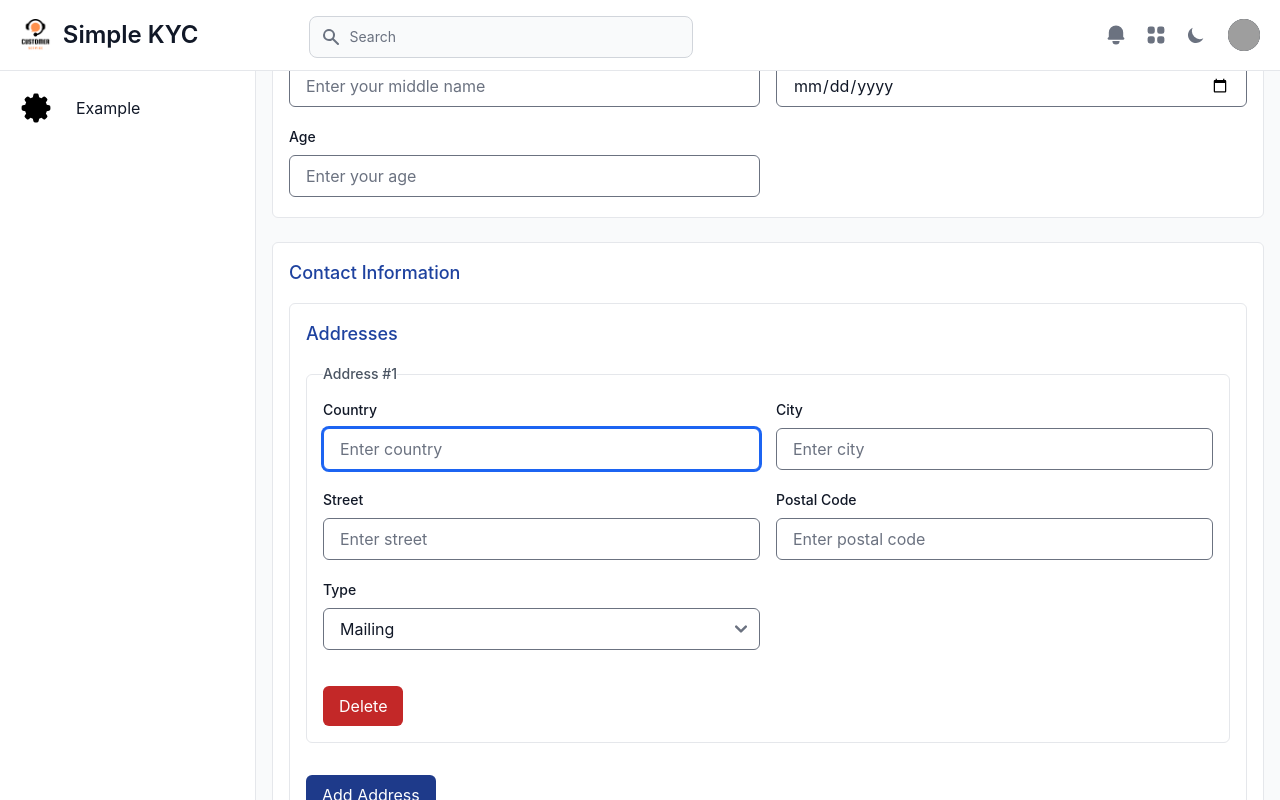
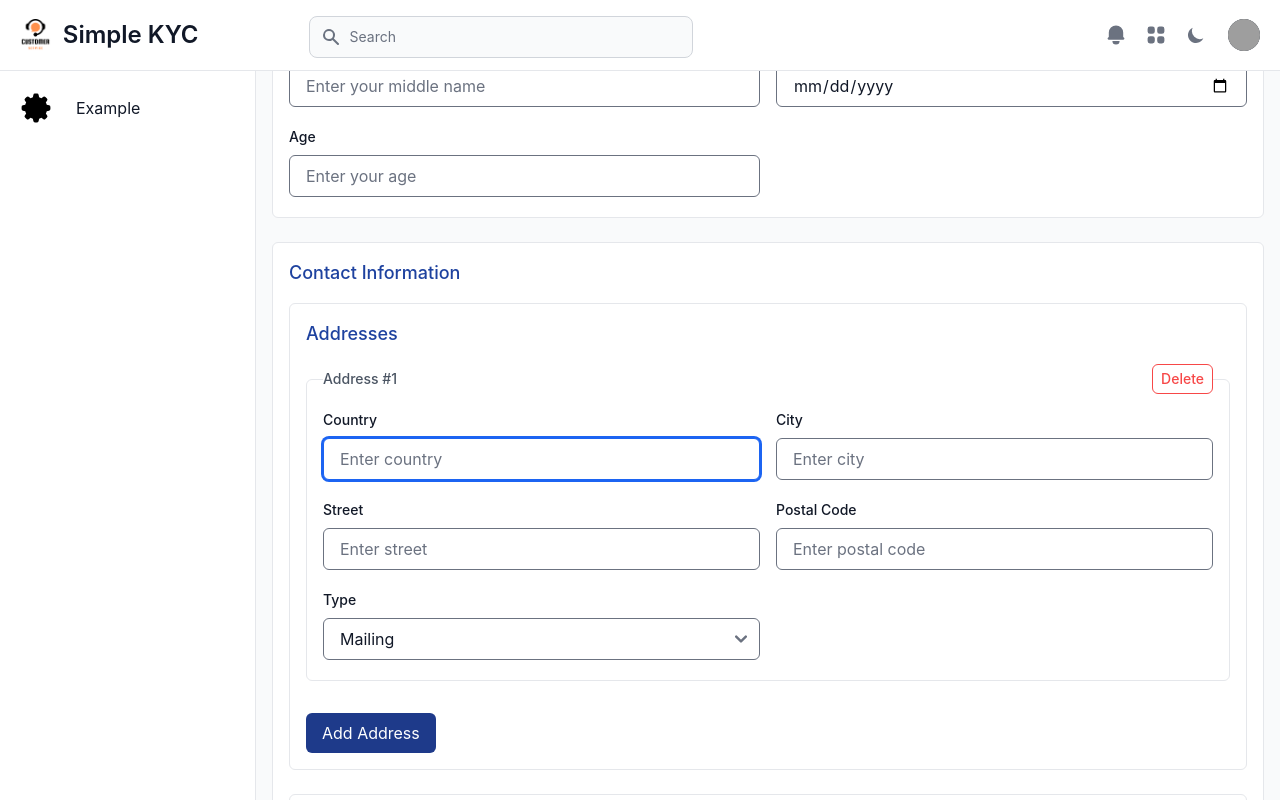
Before and after one commit to khanhduzz/simple-KYC, a React (Create React App) app: page /pages/user/1/pi in a window 1280 px wide. Both pictures are taken after typing "2020-01-15" into the empty fields and a click on the button "Add Address". Shown: the part 326-1126 px from the top of the page. Built offline with nearby package versions, Linux system fonts and the light colour scheme; grey boxes are pictures that could not be loaded.

Commit message:
small config for better view delete button

```diff
--- a/src/App.css
+++ b/src/App.css
@@ -1,7 +1,7 @@
 :root {
   --primary-color: #1e3a8a;
   --danger-color: #c32828;
-  --danger-second-color: #f77748;
+  --danger-second-color: #f74848;
   --secondary-color: #3b82f6;
   --background-color: #f1f5f9;
   --border-color: #e5e7eb;
@@ -16,12 +16,14 @@ body {
   color: #ffffff;
 }
 .btn-danger {
-  background-color: var(--danger-color);
-  color: #ffffff;
+  border: 1px solid var(--danger-second-color);
+  color: var(--danger-second-color);
 }
 
 .btn-danger:hover {
   background-color: var(--danger-second-color);
+  color: #fff;
+  border: 1px solid var(--danger-second-color);
 }
 .btn-primary:hover {
   background-color: var(--secondary-color);
--- a/src/pages/user/personal-information/components/AddressPanel.tsx
+++ b/src/pages/user/personal-information/components/AddressPanel.tsx
@@ -19,7 +19,23 @@ const AddressPanel: React.FC = () => {
 
             {fields.map((item, index) => (
                 <fieldset key={item.id} className="grid grid-cols-2 gap-4 border rounded-md p-4 mb-4">
-                    <legend className="text-sm font-medium text-gray-600 dark:text-gray-400">Address #{index + 1}</legend>
+                    {/* <legend className="text-sm font-medium text-gray-600 dark:text-gray-400">Address #{index + 1}</legend> */}
+                    <legend className="text-sm font-medium text-gray-600 dark:text-gray-400 flex justify-between w-full gap-2 items-center">
+                        <div>
+                            Address #{index + 1}
+                        </div>
+                        <div>
+                            <button
+                                type="button"
+                                onClick={() => remove(index)}
+                                className="btn-danger px-2 py-1 rounded-md"
+                            >
+                                Delete
+                            </button>
+                            <div className="col-span-3">
+                            </div>
+                        </div>
+                    </legend>
 
                     <div>
                         <label htmlFor={`${name}.${index}.country`} className="block text-sm font-medium">Country</label>
@@ -82,7 +98,7 @@ const AddressPanel: React.FC = () => {
                         <ErrorMessage errors={errors?.[name]?.[index]?.addressType?.message} />
                     </div>
 
-                    <div className="col-span-2">
+                    {/* <div className="col-span-2">
                         <button
                             type="button"
                             onClick={() => remove(index)}
@@ -90,7 +106,7 @@ const AddressPanel: React.FC = () => {
                         >
                             Delete
                         </button>
-                    </div>
+                    </div> */}
                 </fieldset>
             ))}
 
--- a/src/pages/user/personal-information/components/BasicInformation.tsx
+++ b/src/pages/user/personal-information/components/BasicInformation.tsx
@@ -1,10 +1,9 @@
 import { useFormContext } from "react-hook-form";
 import { UserData } from "../model";
 import ErrorMessage from "../../../../components/error";
-import { getValue } from "@testing-library/user-event/dist/utils";
 
 const BasicInformation = () => {
-    const { register, formState: { errors }, getValues, setValue } = useFormContext<UserData>();
+    const { register, formState: { errors }, setValue } = useFormContext<UserData>();
 
     return (
         <div className="border panel rounded-md p-4 dark:text-gray-300 dark:bg-gray-900">
@@ -15,7 +14,7 @@ const BasicInformation = () => {
                     <input
                         type="text"
                         id="first-name"
-                        className="w-full px-4 py-2 mt-2 border rounded-md focus:outline-none focus:ring-2 focus:ring-secondary-color  "
+                        className="w-full px-4 py-2 mt-2 border rounded-md focus:outline-none focus:ring-2 focus:ring-secondary-color"
                         placeholder="Enter your first name"
                         {...register("basicInfor.firstName", { required: "First name is required" })}
                     />
--- a/src/pages/user/personal-information/components/EmailPanel.tsx
+++ b/src/pages/user/personal-information/components/EmailPanel.tsx
@@ -17,7 +17,22 @@ const EmailPanel = () => {
 
             {fields.map((item, index) => (
                 <fieldset key={item.id} className="grid grid-cols-2 gap-4 border rounded-md p-4 mb-4">
-                    <legend className="text-sm font-medium text-gray-600 dark:text-gray-400">Email #{index + 1}</legend>
+                    <legend className="text-sm font-medium text-gray-600 dark:text-gray-400 flex justify-between w-full gap-2 items-center">
+                        <div>
+                            Email #{index + 1}
+                        </div>
+                        <div>
+                            <button
+                                type="button"
+                                onClick={() => remove(index)}
+                                className="btn-danger px-2 py-1 rounded-md"
+                            >
+                                Delete
+                            </button>
+                            <div className="col-span-3">
+                            </div>
+                        </div>
+                    </legend>
                     <div>
                         <label htmlFor={`${name}.${index}.emailAddress`} className="block text-sm font-medium">Email Address</label>
                         <input
@@ -62,7 +77,7 @@ const EmailPanel = () => {
                         <ErrorMessage errors={errors?.emails?.[index]?.preferred?.message} />
                     </div>
 
-                    <div className="col-span-3">
+                    {/* <div className="col-span-3">
                         <button
                             type="button"
                             onClick={() => remove(index)}
@@ -70,7 +85,7 @@ const EmailPanel = () => {
                         >
                             Delete
                         </button>
-                    </div>
+                    </div> */}
                 </fieldset>
             ))}
 
--- a/src/pages/user/personal-information/components/Identification.tsx
+++ b/src/pages/user/personal-information/components/Identification.tsx
@@ -30,7 +30,23 @@ const Identification = () => {
 
             {fields.map((item, index) => (
                 <fieldset key={item.id} className="grid grid-cols-3 gap-4 border rounded-md p-4 mb-4">
-                    <legend className="text-sm font-medium text-gray-600 dark:text-gray-400">Indentification #{index + 1}</legend>
+                    {/* <legend className="text-sm font-medium text-gray-600 dark:text-gray-400">Indentification #{index + 1}</legend> */}
+                    <legend className="text-sm font-medium text-gray-600 dark:text-gray-400 flex justify-between w-full gap-2 items-center">
+                        <div>
+                            Indentification #{index + 1}
+                        </div>
+                        <div>
+                            {fields.length > 1 && (
+                                <button
+                                    type="button"
+                                    onClick={() => remove(index)}
+                                    className="btn-danger px-2 py-1 rounded-md"
+                                >
+                                    Delete
+                                </button>
+                            )}
+                        </div>
+                    </legend>
 
                     <div>
                         <label htmlFor={`${name}.${index}.id-type`} className="block text-sm font-medium">Type</label>
@@ -68,7 +84,7 @@ const Identification = () => {
                         <ErrorMessage errors={errors?.identification?.[index]?.file?.message} />
                     </div>
 
-                    {fields.length > 1 && (
+                    {/* {fields.length > 1 && (
                         <div className="col-span-3">
                             <button
                                 type="button"
@@ -79,7 +95,7 @@ const Identification = () => {
                                 Delete
                             </button>
                         </div>
-                    )}
+                    )} */}
                 </fieldset>
             ))}
             <button
--- a/src/pages/user/personal-information/components/Occupation.tsx
+++ b/src/pages/user/personal-information/components/Occupation.tsx
@@ -19,7 +19,23 @@ const Occupation = () => {
 
             {fields.map((item, index) => (
                 <fieldset key={item.id} className="grid grid-cols-3 gap-4 border rounded-md p-4 mb-4">
-                    <legend className="text-sm font-medium text-gray-600 dark:text-gray-400">Occupation #{index + 1}</legend>
+                    {/* <legend className="text-sm font-medium text-gray-600 dark:text-gray-400">Occupation #{index + 1}</legend> */}
+                    <legend className="text-sm font-medium text-gray-600 dark:text-gray-400 flex justify-between w-full gap-2 items-center">
+                        <div>
+                            Occupation #{index + 1}
+                        </div>
+                        <div>
+                            <button
+                                type="button"
+                                onClick={() => remove(index)}
+                                className="btn-danger px-2 py-1 rounded-md"
+                            >
+                                Delete
+                            </button>
+                            <div className="col-span-3">
+                            </div>
+                        </div>
+                    </legend>
 
                     <div>
                         <label htmlFor={`${name}.${index}.occupation-type`} className="block text-sm font-medium">Occupation</label>
@@ -59,7 +75,7 @@ const Occupation = () => {
                         <ErrorMessage errors={errors?.occupation?.[index]?.toDate?.message} />
                     </div>
 
-                    <div className="col-span-3">
+                    {/* <div className="col-span-3">
                         <button
                             type="button"
                             onClick={() => remove(index)}
@@ -67,7 +83,7 @@ const Occupation = () => {
                         >
                             Delete
                         </button>
-                    </div>
+                    </div> */}
                 </fieldset>
             ))}
 
--- a/src/pages/user/personal-information/components/PhonePanel.tsx
+++ b/src/pages/user/personal-information/components/PhonePanel.tsx
@@ -18,7 +18,23 @@ const PhonePanel = () => {
 
             {fields.map((item, index) => (
                 <fieldset key={item.id} className="grid grid-cols-3 gap-4 border rounded-md p-4 mb-4">
-                    <legend className="text-sm font-medium text-gray-600 dark:text-gray-400">Phone #{index + 1}</legend>
+                    {/* <legend className="text-sm font-medium text-gray-600 dark:text-gray-400">Phone #{index + 1}</legend> */}
+                    <legend className="text-sm font-medium text-gray-600 dark:text-gray-400 flex justify-between w-full gap-2 items-center">
+                        <div>
+                            Phone #{index + 1}
+                        </div>
+                        <div>
+                            <button
+                                type="button"
+                                onClick={() => remove(index)}
+                                className="btn-danger px-2 py-1 rounded-md"
+                            >
+                                Delete
+                            </button>
+                            <div className="col-span-3">
+                            </div>
+                        </div>
+                    </legend>
 
                     <div>
                         <label htmlFor={`${name}.${index}.phoneNumber`} className="block text-sm font-medium">Phone Number</label>
@@ -65,7 +81,7 @@ const PhonePanel = () => {
                         <ErrorMessage errors={errors?.phones?.[index]?.preferred?.message} />
                     </div>
 
-                    <div className="col-span-3">
+                    {/* <div className="col-span-3">
                         <button
                             type="button"
                             onClick={() => remove(index)}
@@ -73,7 +89,7 @@ const PhonePanel = () => {
                         >
                             Delete
                         </button>
-                    </div>
+                    </div> */}
                 </fieldset>
             ))}
 
```
